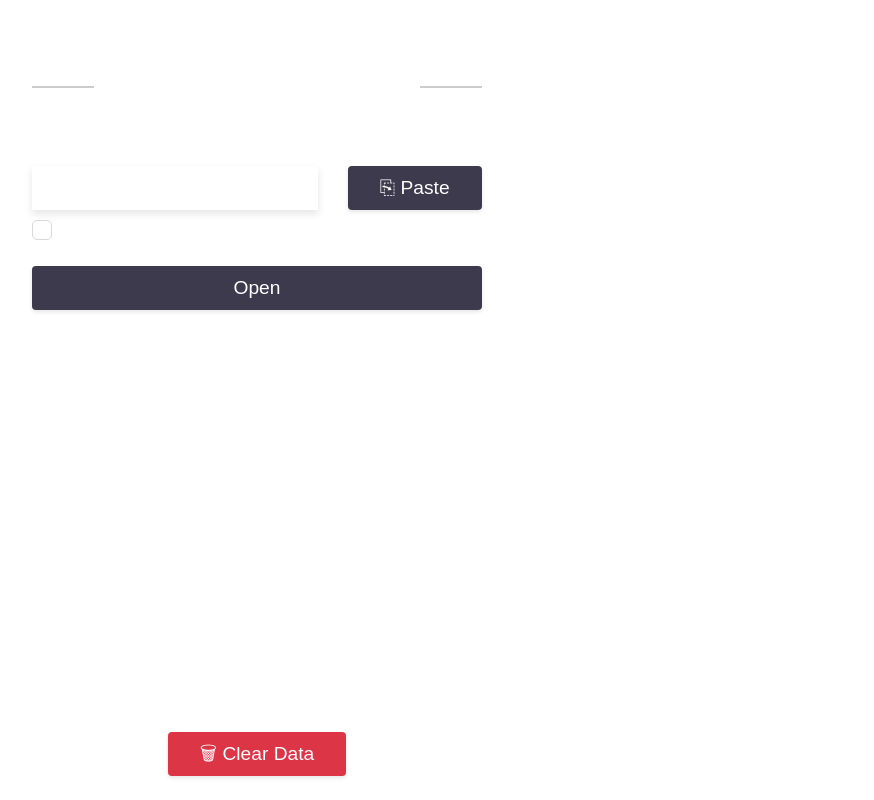
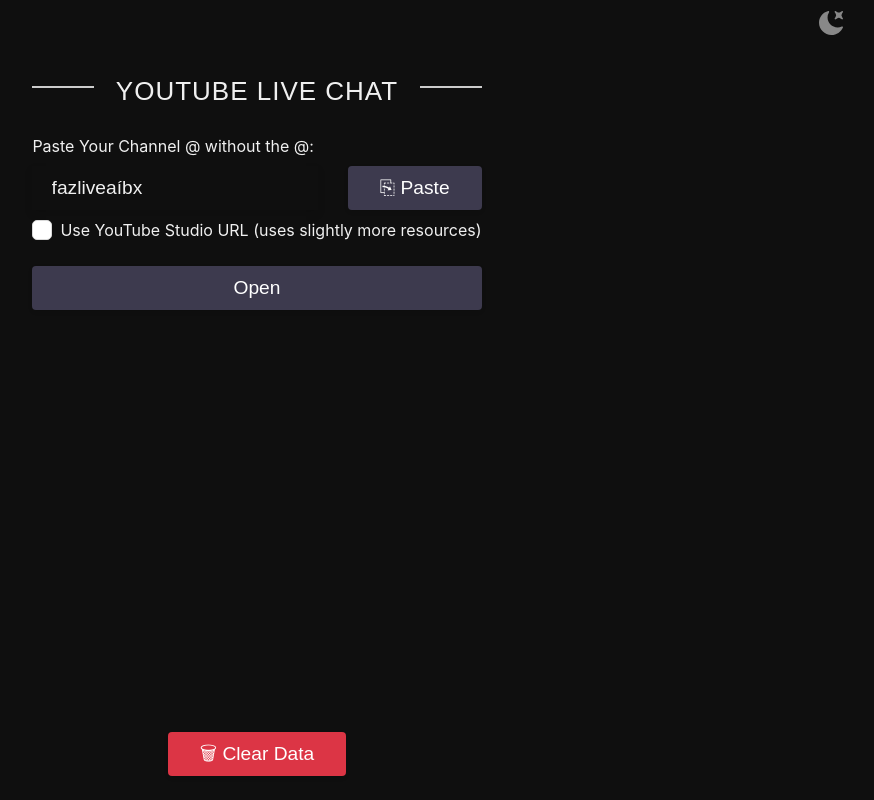
Before and after one commit to allisonbarrosx/youtube-chat-app, a SvelteKit app: page / in a window 1280 px wide. Shown: the whole page, without its empty margins (383-1257 px from the left). Built offline with nearby package versions, Linux system fonts and the light colour scheme.

Commit message:
I am tired, need to sleep, can't remember what I did

```diff
--- a/src/css/app.css
+++ b/src/css/app.css
@@ -1,6 +1,6 @@
 :root {
-  --theme-bg: #0f0f0f;
-  --theme-bg-foreground: #f0f0f0;
+  /* --theme-bg: #0f0f0f;
+  --theme-bg-foreground: #f0f0f0; */
 
   font-family: Inter, system-ui, Avenir, Helvetica, Arial, sans-serif;
   line-height: 1.5;
@@ -14,6 +14,16 @@
   text-rendering: optimizeLegibility;
   -webkit-font-smoothing: antialiased;
   -moz-osx-font-smoothing: grayscale;
+
+  --tooltip-bg: #303030;
+  --tooltip-color: #fff;
+  --margin: 0.5rem;
+}
+
+:root body.dark {
+  --tooltip-bg: #fff;
+  --tooltip-color: #5b5b5b;
+  --margin: 0.5rem;
 }
 
 * {
@@ -22,9 +32,51 @@
   margin: 0;
 }
 
-.dark {
-  --theme-bg: #f0f0f0;
-  --theme-bg-foreground: #0f0f0f;
+.pointer {
+  cursor: pointer;
+}
+
+.btn-tooltip {
+  position: relative;
+  transition: all 0.2s;
+  padding: 1rem 0;
+  width: fit-content;
+  box-sizing: border-box;
+}
+
+.tooltip {
+  position: absolute;
+  bottom: calc(1.5 * var(--margin));
+  left: 50%;
+  transform: translateX(-50%) translateY(0%) scale(0);
+  padding: 0.3em 0.6em;
+  opacity: 0;
+  pointer-events: none;
+  transition: all 0.2s;
+  background: var(--tooltip-bg);
+  color: var(--tooltip-color);
+  border-radius: 0.5rem;
+  z-index: 99999;
+  box-shadow: 1px 1px 5px rgba(0, 0, 0, .60);
+}
+
+.tooltip::before {
+  position: absolute;
+  content: "";
+  height: 0.6em;
+  width: 0.6em;
+  top: -0.2em;
+  left: 50%;
+  transform: translate(-50%) rotate(45deg);
+  background: var(--tooltip-bg);
+  border-bottom-right-radius: 0.175rem;
+}
+
+.btn-tooltip:hover .tooltip {
+  opacity: 1;
+  visibility: visible;
+  pointer-events: auto;
+  transform: translateX(-50%) translateY(100%) scale(1);
 }
 
 #home {
@@ -38,7 +90,7 @@
 
 /* input */
 .input {
-  color: #fff;
+  color: var(--theme-bg-foreground);
   font-size: 0.9rem;
   background-color: transparent;
   width: 100%;
--- a/src/routes/+layout.svelte
+++ b/src/routes/+layout.svelte
@@ -2,6 +2,11 @@
   	import '../css/app.css';
     import 'bootstrap/dist/css/bootstrap-utilities.css';
     import 'bootstrap/dist/css/bootstrap-grid.css';
+    import { browser } from '$app/environment';
+
+    const theme = (browser && localStorage.getItem('theme')) || 'dark';
+
+    document.body.classList.add(theme);
 </script>
 
 <main>
@@ -11,6 +16,9 @@
 <style>
   :global(html),
   :global(body) {
+    --theme-bg: #f0f0f0;
+    --theme-bg-foreground: #0f0f0f;
+
     margin: 0;
     padding: 0;
     width: 100dvw;
@@ -20,10 +28,12 @@
     display: flex;
     justify-content: center;
     align-items: center;
+    background-color: var(--theme-bg);
+    color: var(--theme-bg-foreground);
   }
 
   :global(.dark) {
-    --theme-bg: #f0f0f0;
-    --theme-bg-foreground: #0f0f0f;
+    --theme-bg: #0f0f0f;
+    --theme-bg-foreground: #f0f0f0;
   }
 </style>
--- a/src/routes/+page.svelte
+++ b/src/routes/+page.svelte
@@ -27,10 +27,24 @@
       window.clearCookies();
     }
   };
+
+	const handleThemeChange = () => {
+		if (browser) {
+			const currentTheme = localStorage.getItem('theme') || 'dark';
+			document.body.classList.toggle('dark');
+			localStorage.setItem('theme', currentTheme === 'dark' ? 'light' : 'dark');
+		}
+	}
 </script>
 
 <main id="home">
   <div class="w-auto">
+		<div class="icons-bar">
+			<button on:click={handleThemeChange} aria-label="Theme changer" class="pointer btn-tooltip">
+				<svg xmlns="http://www.w3.org/2000/svg" width="1em" height="1em" viewBox="0 0 24 24" {...$$props}><path fill="#888888" d="M20.958 15.325c.204-.486-.379-.9-.868-.684a7.7 7.7 0 0 1-3.101.648c-4.185 0-7.577-3.324-7.577-7.425a7.3 7.3 0 0 1 1.134-3.91c.284-.448-.057-1.068-.577-.936C5.96 4.041 3 7.613 3 11.862C3 16.909 7.175 21 12.326 21c3.9 0 7.24-2.345 8.632-5.675"/><path fill="#888888" d="M15.611 3.103c-.53-.354-1.162.278-.809.808l.63.945a2.33 2.33 0 0 1 0 2.588l-.63.945c-.353.53.28 1.162.81.808l.944-.63a2.33 2.33 0 0 1 2.588 0l.945.63c.53.354 1.162-.278.808-.808l-.63-.945a2.33 2.33 0 0 1 0-2.588l.63-.945c.354-.53-.278-1.162-.809-.808l-.944.63a2.33 2.33 0 0 1-2.588 0z"/></svg>
+				<span class="tooltip">Change Theme</span>
+			</button>
+		</div>
     <div class="eight mb-4">
       <h1>Youtube Live Chat</h1>
     </div>
@@ -109,4 +123,25 @@
     border-bottom: 2px solid #ccc;
     background-color: transparent;
   }
+
+	.icons-bar {
+		position: absolute;
+		top: 0;
+		right: 50px;
+		height: 48px;
+		display: flex;
+		gap: 8px;
+		align-items: center;
+	}
+
+	.icons-bar button {
+		background-color: transparent;
+		border: none;
+	}
+
+	.icons-bar svg {
+		width: 32px;
+		height: 32px;
+		color: var(--theme-bg-foreground);
+	}
 </style>
```
Also changed, not shown: src/components/YouTubeChat.svelte (+7 -56 lines).
